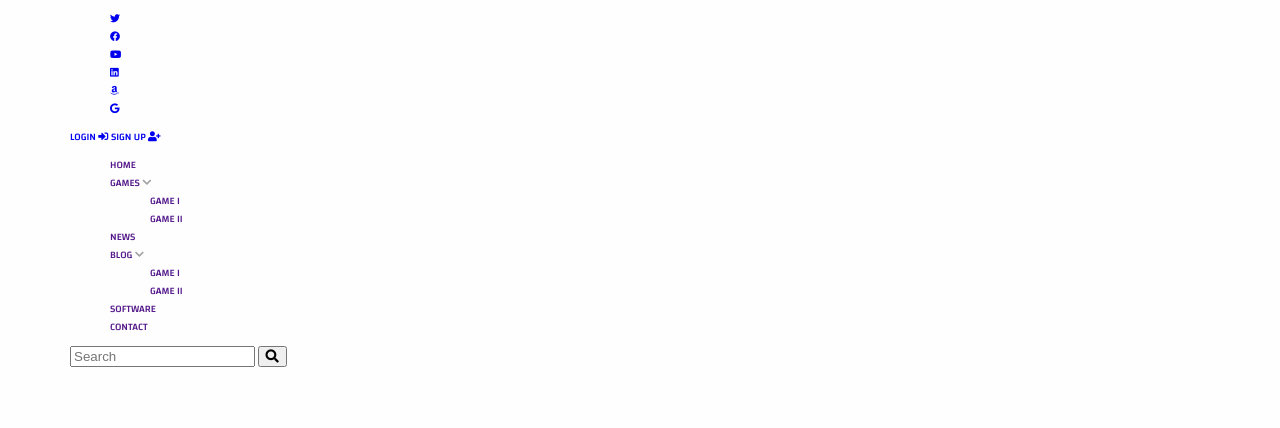
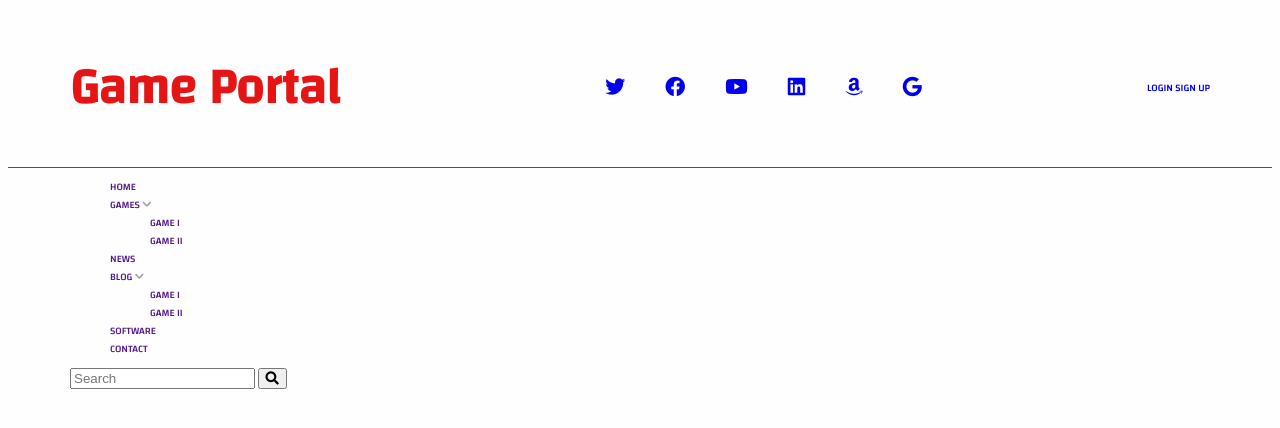
Before and after one commit to kemaloncell/game-portal-app, a plain HTML site: page index.html in a window 1280 px wide. Drawn offline with nearby package versions, Linux system fonts and the light colour scheme.

Commit message:
Header style and fix scss file structure

```diff
--- a/index.html
+++ b/index.html
@@ -17,7 +17,7 @@
        <div class="top-header">
            <div class="container">
                <div class="logo">
-
+                   <h1>Game Portal</h1>
                </div>
 
                <ul class="top-social-menu">
@@ -35,14 +35,14 @@
                </div>
            </div>
        </div>
-       </div>
+    </div>
 
        <!--NAV HEADER -->
        <div class="nav-header">
            <div class="container">
                <div class="nav-header">
                    <nav class="navbar">
-                        <ul>
+                        <ul class="navbar-list">
                             <li><a href="">Home</a></li>
                             <li><a href="">Games</a>
                                 <i class="fas fa-chevron-down"></i>
--- /dev/null
+++ b/scss/_abstracts.scss
@@ -0,0 +1,12 @@
+//! Fonts
+@import url('https://fonts.googleapis.com/css2?family=Changa:wght@500&family=Open+Sans:wght@300&display=swap');
+
+//! VARIABLES
+$primary-font: 'Changa', sans-serif;
+$secondary-font: 'Open Sans', sans-serif;
+$primary-color: #e51515;
+$secondary-color: #14151a;
+$date-color: #ffb320;
+$comment-color: #08abbd;
+$gray-color: #9f9f9f;
+$light-color: #fefefe;
--- a/scss/style.scss
+++ b/scss/style.scss
@@ -1,17 +1,7 @@
-//Fonts
-@import url("https://fonts.googleapis.com/css2?family=Changa:wght@500&family=Open+Sans:wght@300&display=swap");
+@import 'abstracts';
+@import 'components';
 
-// VARIABLES
-$primary-font: "Changa", sans-serif;
-$secondary-font: "Open Sans", sans-serif;
-$primary-color: #e51515;
-$secondary-color: #14151a;
-$date-color: #ffb320;
-$comment-color: #08abbd;
-$gray-color: #9f9f9f;
-$light-color: #fefefe;
-
-// GENERAL SETTINGS
+//! GENERAL SETTINGS
 
 * *::after,
 *::before {
@@ -50,3 +40,45 @@ ul {
 img {
 	width: 100%;
 }
+
+//! TOP HEADER
+.top-header {
+	border-bottom: 1px solid $primary-color;
+
+	.container {
+		display: flex;
+		align-items: center;
+		justify-content: space-between;
+
+		.logo {
+			h1 {
+				font-size: 5rem;
+				font-family: $primary-font;
+				color: $primary-color;
+			}
+		}
+
+		.top-social-menu {
+			display: flex;
+			li {
+				margin: 0 1rem;
+				padding: 1rem;
+
+				a {
+					font-size: 2rem;
+					transition: all 0.5s;
+				}
+
+				&:hover a {
+					color: $primary-color;
+				}
+			}
+		}
+
+		.login-area {
+			span {
+				display: none;
+			}
+		}
+	}
+}
```
Also changed, not shown: css/style.css, scss/_components.scss (added), 1 other file. Lines whose indentation alone changed are shown as unchanged.
